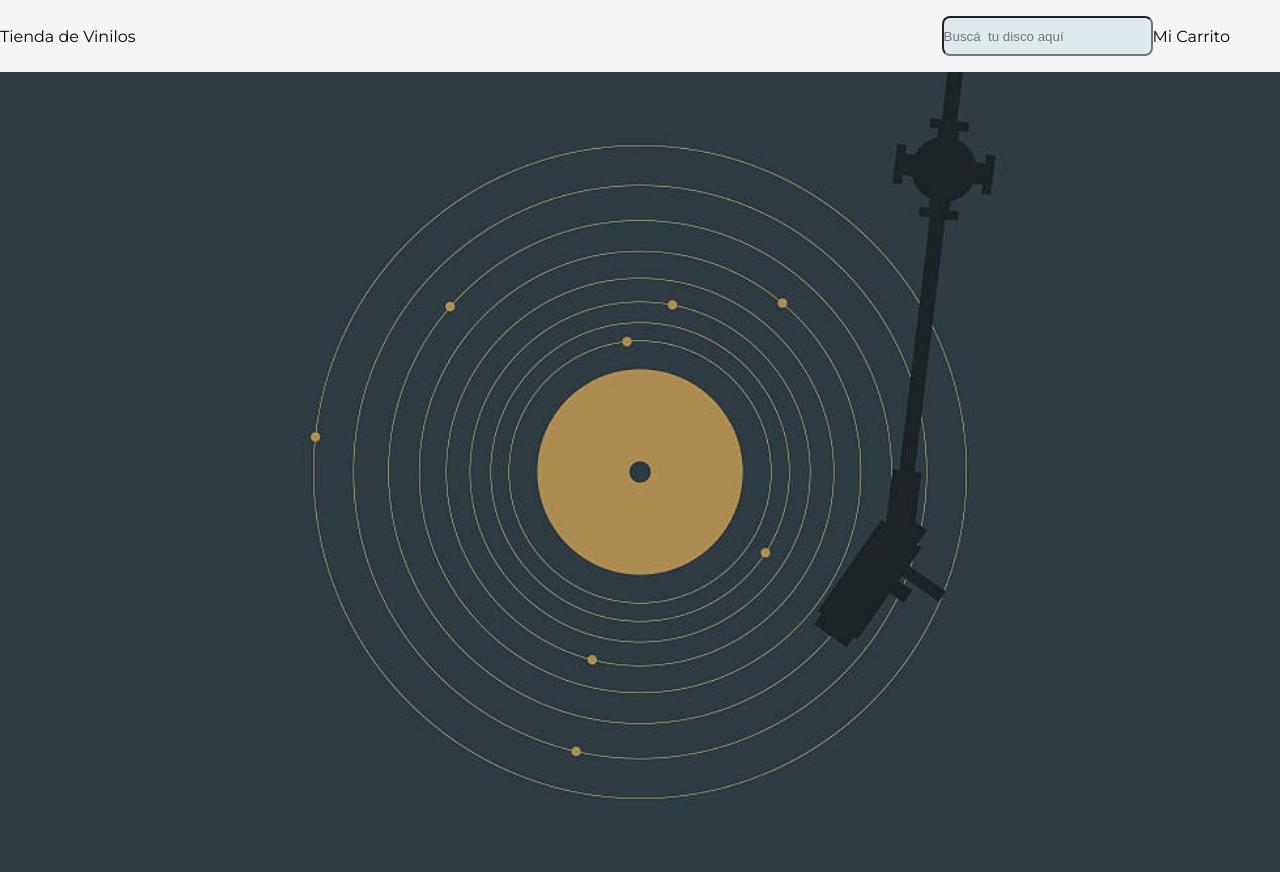
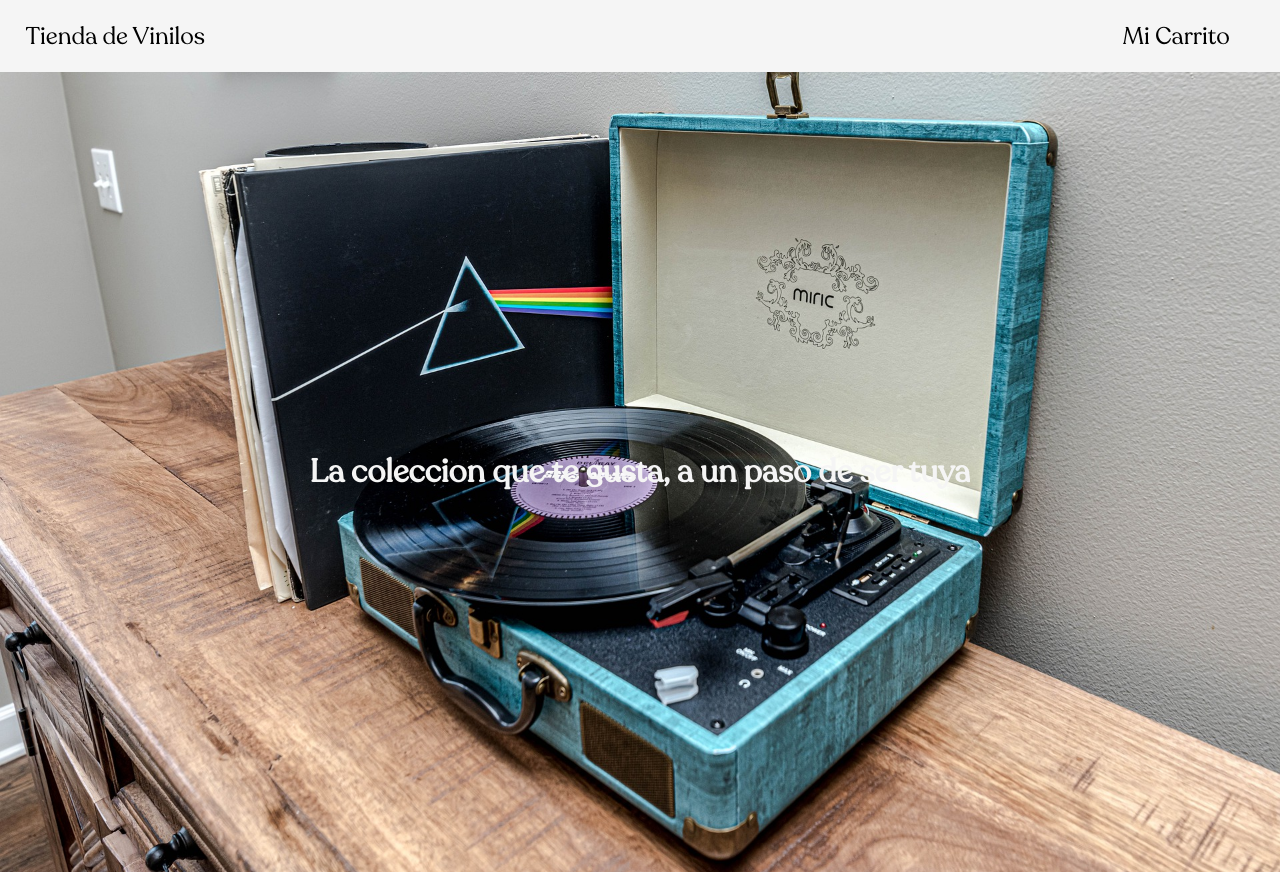
Before and after one commit to fertadeo/ecommerce-integrador-nucba, a plain HTML site: page index.html in a window 1280 px wide. Shown: the top 872 px of the page. Drawn offline with Linux system fonts and the light colour scheme; a web font is replaced by a local one.

Commit message:
styling hero section

```diff
--- /dev/null
+++ b/font/recoleta-cufonfonts-webfont/style.css
@@ -0,0 +1,8 @@
+/* #### Generated By: http://www.cufonfonts.com #### */
+
+    @font-face {
+    font-family: 'Recoleta Regular DEMO';
+    font-style: normal;
+    font-weight: normal;
+    src: local('Recoleta Regular DEMO'), url('Recoleta-RegularDEMO.woff') format('woff');
+    }
--- a/index.html
+++ b/index.html
@@ -14,7 +14,7 @@
         <p> Tienda de Vinilos </p>
 
        <div class="nav-elements">
-           <input type="search" name="Buscar" id="search" placeholder="Buscá  tu disco aquí" >
+           <!-- <input type="search" name="Buscar" id="search" placeholder="Buscá  tu disco aquí" > -->
            <p>Mi Carrito</p>
 
        </div>
@@ -23,6 +23,10 @@
     </div>
 
     <div class="hero">
+
+     <div class="hero-title">
+         <h1> La coleccion que te gusta, a un paso de ser tuya</h1>
+     </div>
 
 
 
@@ -34,7 +38,11 @@
     <div class="products">
         <div class="card">
              <img src="./img/aha-disc.jpg" alt="">
+
         </div>
+
+        <!-- <p> <strong> A-ha </strong>  </p>
+             <p> Hunting High and Low </p> -->
         <div class="card">
             <img src="./img/FleetwoodMac.webp" alt="">
         </div>
--- a/style.css
+++ b/style.css
@@ -14,47 +14,66 @@
 
 } */
 
+@font-face {
+    font-family: RecoletaFont;
+    src: url(./font/recoleta-cufonfonts-webfont/Recoleta-RegularDEMO.woff);
+  }
+
 
 .navbar{
-    height: 9vh;
+    max-height: 9vh;
     width: 100vw;
     display: flex;
     flex-direction: row;
     align-items: center;
     justify-content: space-between;
     background-color: #F5F5F5;
-    font-size: 1rem;
-    font-family: 'Montserrat', sans-serif;
+    font-size: 1.5rem;
+    font-family: RecoletaFont, sans-serif;
+    padding-left: 2%;
+    padding-right: 2%;
 }
 
 .nav-elements{
     width: 30vw;
-    height: 10vh;
     display: flex;
     flex-direction: row;
     justify-content: flex-end;
     align-items: center;
-    margin-right: 30px;
-    padding: 20px;
+    /* margin-right: 30px; */
+    padding: 2%;
 
 }
 
 #search {
     height: 5vh;
     text-decoration: none;
-    border-radius: 8px;
+    border-radius: 10px;
     background-color: #DDEBEE;
-    padding-right: 30px;
+    padding-right: 2%;
 }
 
 .hero{
     max-width: 100vw;
     height: 100vh;
-    background-image: url('img/portrait-2.jpg');
-    background-size: contain;
+    display: flex;
+    flex-direction: column;
+    align-items: center;
+    justify-content: center;
+    /* background-image: url('img/portrait-2.jpg'); */
+    background-size: cover;
+
     background-repeat: no-repeat;
-    background-position: center;
     background-color: #2F3C42;
+    background-image: url(./img/record-player-4994400_1920.jpg);
+    background-position: right;
+
+}
+
+.hero-title h1{
+    color: #F5F5F5;
+    font-family: RecoletaFont, sans-serif;
+
 }
 
 .products {
```
Also changed, not shown: font/recoleta-cufonfonts-webfont/example.html (added, +16 -0 lines), font/recoleta-cufonfonts-webfont/Recoleta-RegularDEMO.woff (added), img/record-player-4994400_1920.jpg (added).
